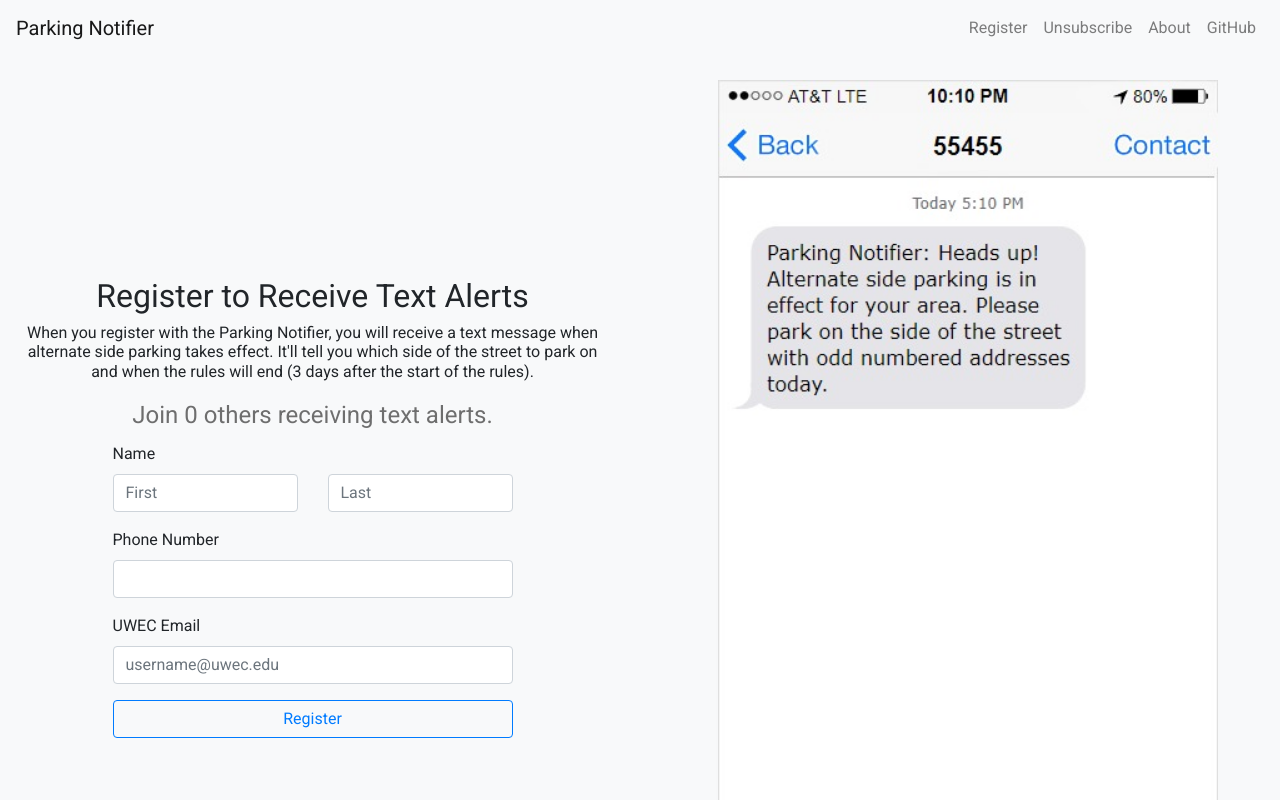
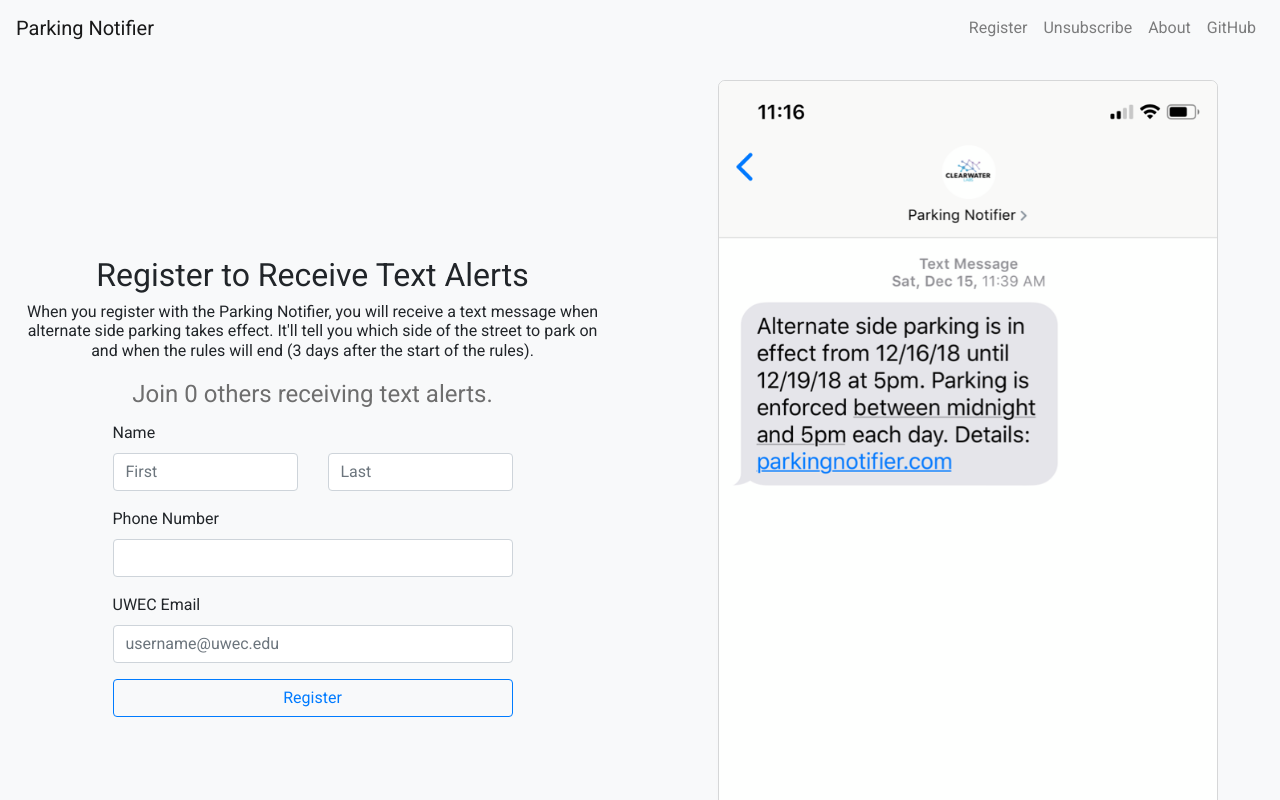
Before and after one commit to uwec-innovation-labs/parkingNotifier, a React (Create React App) app in the folder frontend/: page /register in a window 1280 px wide. Shown: the top 800 px of the page. Built offline with nearby package versions, Linux system fonts and the light colour scheme; no server answers.

Commit message:
front end upgrades

```diff
--- a/frontend/src/App.css
+++ b/frontend/src/App.css
@@ -25,6 +25,10 @@ h6 {
   animation-duration: 4s;
   animation-iteration-count: infinite;
   animation-timing-function: ease-in-out;
+  border-style: solid;
+  border-color: #6e6e6e3d;
+  border-width: 1px;
+  border-radius: 7px;
 }
 
 @keyframes float {
--- a/frontend/src/components/About.js
+++ b/frontend/src/components/About.js
@@ -55,7 +55,8 @@ class About extends Component {
             "My name is Taylor Misch. I’m a Computer Science major at the University of Wisconsin - Eau Claire. Apart from school, I enjoy participating in hackathons as well as playing volleyball and piano. I will be graduating after the Spring 2019 semester and plan to continue my career doing web and software development. Feel free to contact me on LinkedIn.",
           links: {
             email: "mailto:MISCHTC6733@uwec.edu",
-            linkedin: "https://www.linkedin.com/in/tmisch/"
+            linkedin: "https://www.linkedin.com/in/tmisch/",
+            github: "https://github.com/taylor-misch"
           }
         },
         {
@@ -85,7 +86,7 @@ class About extends Component {
           picture: SarahHeadshot,
           position: "Junior Software Engineer",
           bio:
-            "I am a junior at UWEC with a major in Computer Science – Software Engineering and a minor in Mathematics. My areas of specialization are machine learning and app development. In my free time, she enjoys running, climbing, traveling, being outside, and learning Swedish.",
+            "I am a junior at UWEC with a major in Computer Science – Software Engineering and a minor in Mathematics. My areas of specialization are machine learning and app development. In my free time, I enjoy running, climbing, traveling, being outside, and learning Swedish.",
           links: { email: "mailto:ERICSOSM5070@uwec.edu" }
         },
         {
--- a/frontend/src/components/Register.js
+++ b/frontend/src/components/Register.js
@@ -146,8 +146,9 @@ class Register extends Component {
               <Container>
                 <Alert color="success">
                   <h5 className="alert-heading">
-                    We've sent a confirmation email to ${this.state.email}. Click the link in the
-                    email to complete the registration process.
+                    We've sent a confirmation email to ${this.state.email}.
+                    Click the link in the email to complete the registration
+                    process.
                   </h5>
                 </Alert>
               </Container>
@@ -228,7 +229,8 @@ class Register extends Component {
           </div>
           <div id="exampleContainer" className="col align-self-center">
             <img
-              src={require("../media/demo_text.jpg")}
+              //src={require("../media/demo_text.jpg")}
+              src={require("../media/demo_text_2.png")}
               className="text-example-img"
               alt="Text Message Example"
             />
```
Also changed, not shown: frontend/src/media/demo_text_2.png (added).
